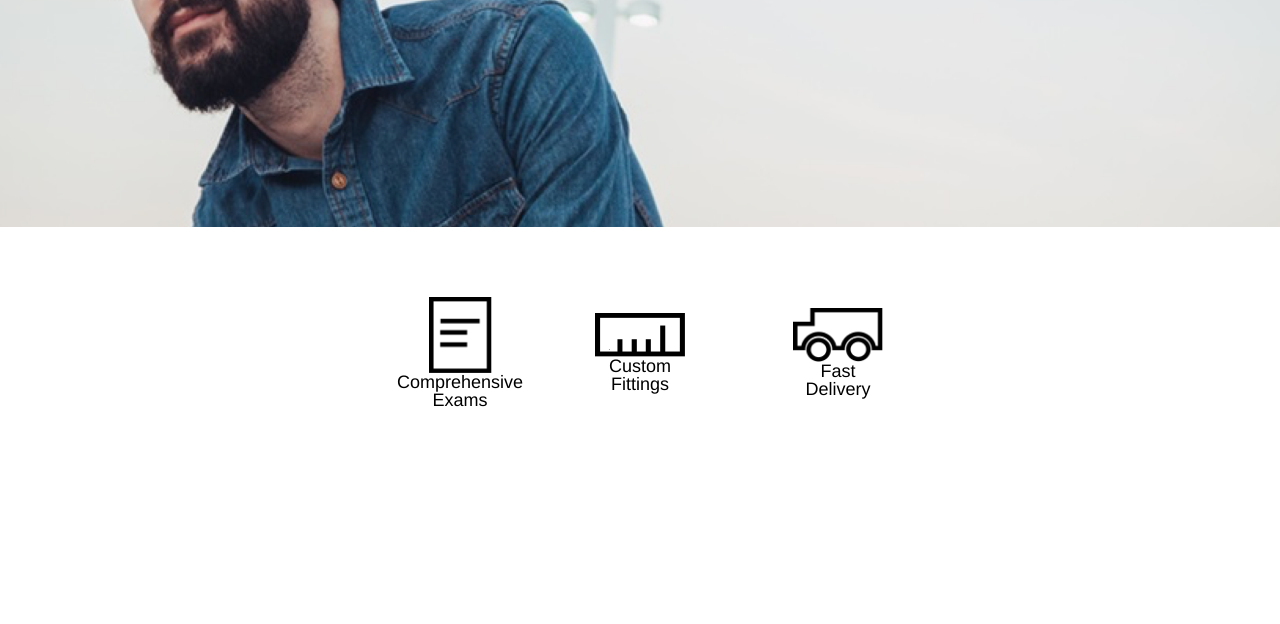
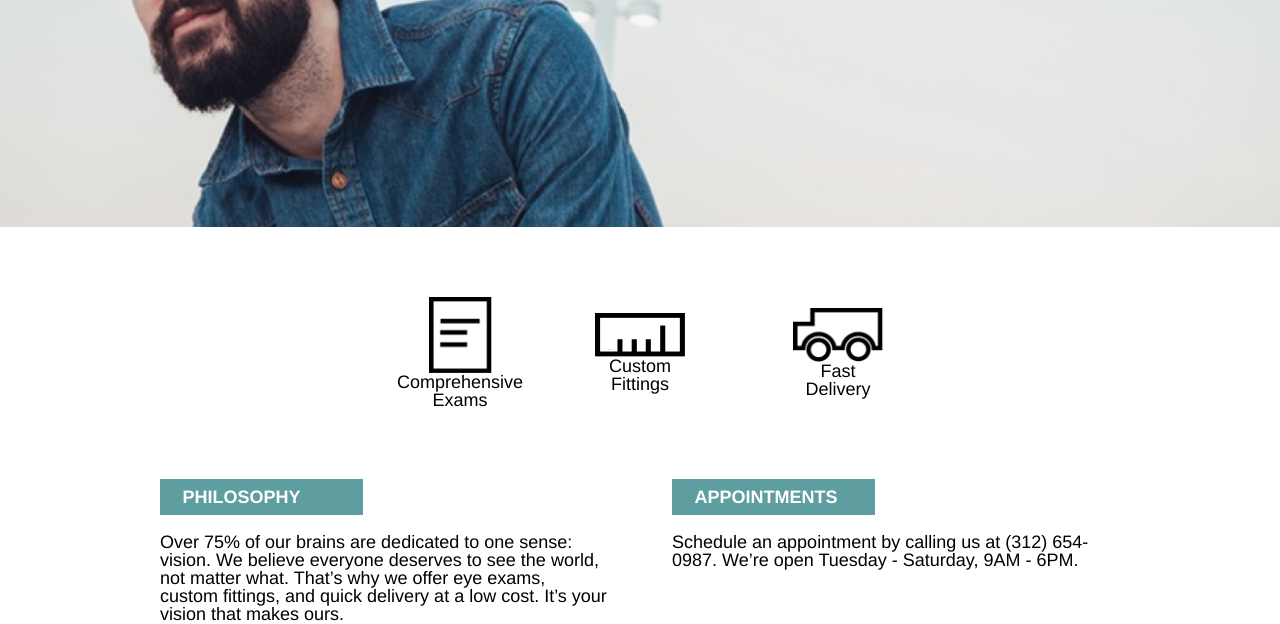
Before and after one commit to hhcarver/Tortoiseshell, a plain HTML site: page index.html in a window 1280 px wide. Shown: the part 313-937 px from the top of the page. Before the commit the page ends 800 px from the top, so only its background shows below. Drawn offline with Linux system fonts and the light colour scheme.

Commit message:
Makes info line.

```diff
--- a/Resources/css/style.css
+++ b/Resources/css/style.css
@@ -1,5 +1,6 @@
 html {
   font-size: 18px;
+  line-height: 1.4px;
 }
 body {
   font-family: Helvetica;
@@ -49,6 +50,7 @@ h1 {
   font-weight: bold;
   font-size: 2rem;
   color: black;
+  line-height: 1.2px;
   position: absolute;
   right: -2rem;
   display: flex;
@@ -95,3 +97,30 @@ h1 {
 #ruler {
   margin-right: 6rem;
 }
+
+/*INFO SECTION*/
+#info {
+  margin-top: 3rem;
+  display: flex;
+  justify-content: center;
+}
+#info div {
+  width: 35%;
+  display: flex;
+  flex-flow: column wrap;
+}
+h3 {
+  color: white;
+  font-weight: bold;
+  background-color: cadetblue;
+  padding-top: 0.5rem;
+  padding-bottom: 0.5rem;
+  padding-left: 1.25rem;
+  width: 10rem;
+}
+#info div p {
+  margin-top: 1rem;
+}
+#appointments {
+  padding-left: 5%;
+}
--- a/index.html
+++ b/index.html
@@ -36,5 +36,15 @@
         <p>Fast Delivery</p>
       </div>
     </div>
+    <div id="info">
+      <div id="philosophy">
+        <h3>PHILOSOPHY</h3>
+        <p>Over 75% of our brains are dedicated to one sense: vision. We believe everyone deserves to see the world, not matter what. That’s why we offer eye exams, custom fittings, and quick delivery at a low cost. It’s your vision that makes ours.</p>
+      </div>
+      <div id="appointments">
+        <h3>APPOINTMENTS</h3>
+        <p>Schedule an appointment by calling us at (312) 654-0987. We’re open Tuesday - Saturday, 9AM - 6PM.</p>
+      </div>
+    </div>
   </body>
 </html>
```
